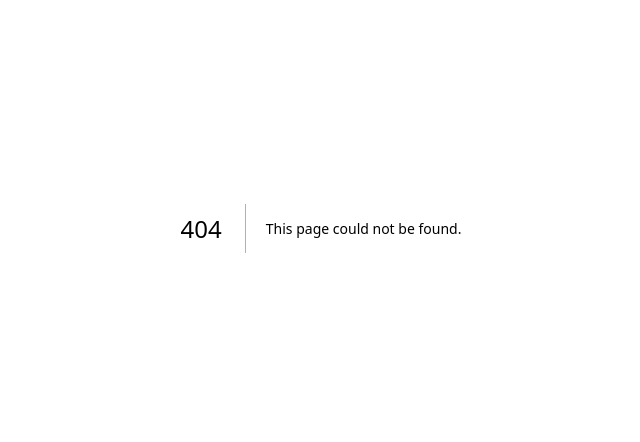
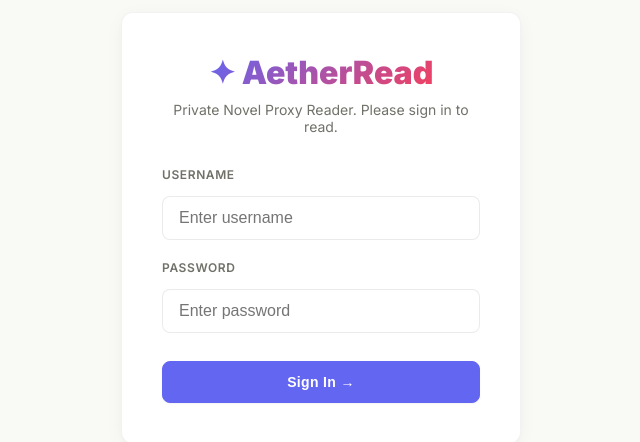
Before and after one commit to tienanhnguyen996/proxy-site, a Next.js app: page /login in a window 1280 px wide. Before the commit this address had no page. Shown: the part 172-614 px from the top of the page, without its empty margins (319-959 px from the left). Built offline with nearby package versions, Linux system fonts and the light colour scheme.

Commit message:
Security: implement hardcoded single-user login authentication and Next.js 16 route proxy protection

```diff
--- /dev/null
+++ b/src/app/login/page.tsx
@@ -0,0 +1,160 @@
+'use client';
+
+import { useState, useEffect } from 'react';
+import { useRouter } from 'next/navigation';
+
+export default function LoginPage() {
+  const [username, setUsername] = useState('');
+  const [password, setPassword] = useState('');
+  const [error, setError] = useState<string | null>(null);
+  const [loading, setLoading] = useState(false);
+  const [theme, setTheme] = useState('light');
+  const router = useRouter();
+
+  useEffect(() => {
+    // Load theme from localStorage
+    const savedTheme = localStorage.getItem('aetherread_theme') || 'light';
+    setTheme(savedTheme);
+
+    if (savedTheme === 'auto') {
+      const isDark = window.matchMedia('(prefers-color-scheme: dark)').matches;
+      document.documentElement.setAttribute('data-theme', isDark ? 'dark' : 'light');
+    } else {
+      document.documentElement.setAttribute('data-theme', savedTheme);
+    }
+  }, []);
+
+  const handleSubmit = async (e: React.FormEvent) => {
+    e.preventDefault();
+    setError(null);
+    setLoading(true);
+
+    try {
+      const response = await fetch('/api/auth/login', {
+        method: 'POST',
+        headers: {
+          'Content-Type': 'application/json',
+        },
+        body: JSON.stringify({ username, password }),
+      });
+
+      const data = await response.json();
+
+      if (!response.ok) {
+        throw new Error(data.error || 'Authentication failed');
+      }
+
+      // Successful login, redirect to homepage
+      router.push('/');
+      router.refresh();
+    } catch (err: any) {
+      setError(err.message || 'An error occurred during login.');
+    } finally {
+      setLoading(false);
+    }
+  };
+
+  return (
+    <div
+      style={{
+        minHeight: '100vh',
+        display: 'flex',
+        alignItems: 'center',
+        justifyContent: 'center',
+        background: 'var(--bg)',
+        transition: 'background-color 0.3s ease',
+        padding: '1.5rem'
+      }}
+    >
+      <div
+        className="card animate-pulse"
+        style={{
+          maxWidth: '400px',
+          width: '100%',
+          padding: '2.5rem',
+          boxShadow: 'var(--shadow)',
+          animation: 'slideUp 0.3s ease-out',
+          backdropFilter: 'blur(10px)'
+        }}
+      >
+        {/* Title */}
+        <div style={{ textAlign: 'center', marginBottom: '2rem' }}>
+          <h1 style={{ fontSize: '2rem', fontWeight: 900, background: 'linear-gradient(135deg, var(--accent), #f43f5e)', WebkitBackgroundClip: 'text', WebkitTextFillColor: 'transparent', display: 'inline-block', margin: '0 0 0.5rem 0' }}>
+            ✦ AetherRead
+          </h1>
+          <p style={{ color: 'var(--meta-fg)', fontSize: '0.875rem' }}>
+            Private Novel Proxy Reader. Please sign in to read.
+          </p>
+        </div>
+
+        {/* Error Message */}
+        {error && (
+          <div
+            style={{
+              background: 'rgba(239, 68, 68, 0.1)',
+              color: '#ef4444',
+              padding: '0.75rem 1rem',
+              borderRadius: '8px',
+              fontSize: '0.875rem',
+              marginBottom: '1.5rem',
+              border: '1px solid rgba(239, 68, 68, 0.2)',
+              textAlign: 'center',
+              animation: 'slideUp 0.2s ease-out'
+            }}
+          >
+            {error}
+          </div>
+        )}
+
+        {/* Form */}
+        <form onSubmit={handleSubmit} style={{ display: 'flex', flexDirection: 'column', gap: '1.25rem' }}>
+          <div className="control-group">
+            <label className="control-label" htmlFor="login-username" style={{ marginBottom: '0.375rem' }}>
+              Username
+            </label>
+            <input
+              id="login-username"
+              type="text"
+              className="input"
+              value={username}
+              onChange={(e) => setUsername(e.target.value)}
+              placeholder="Enter username"
+              required
+              disabled={loading}
+            />
+          </div>
+
+          <div className="control-group">
+            <label className="control-label" htmlFor="login-password" style={{ marginBottom: '0.375rem' }}>
+              Password
+            </label>
+            <input
+              id="login-password"
+              type="password"
+              className="input"
+              value={password}
+              onChange={(e) => setPassword(e.target.value)}
+              placeholder="Enter password"
+              required
+              disabled={loading}
+            />
+          </div>
+
+          <button
+            type="submit"
+            className="btn btn-primary"
+            style={{
+              padding: '0.75rem',
+              marginTop: '0.5rem',
+              fontWeight: 600,
+              letterSpacing: '0.025em'
+            }}
+            disabled={loading}
+          >
+            {loading ? 'Signing in...' : 'Sign In →'}
+          </button>
+        </form>
+      </div>
+    </div>
+  );
+}
```
Also changed, not shown: src/app/api/auth/login/route.ts (added, +44 -0 lines), src/lib/auth.ts (added, +74 -0 lines), src/proxy.ts (added, +50 -0 lines).
